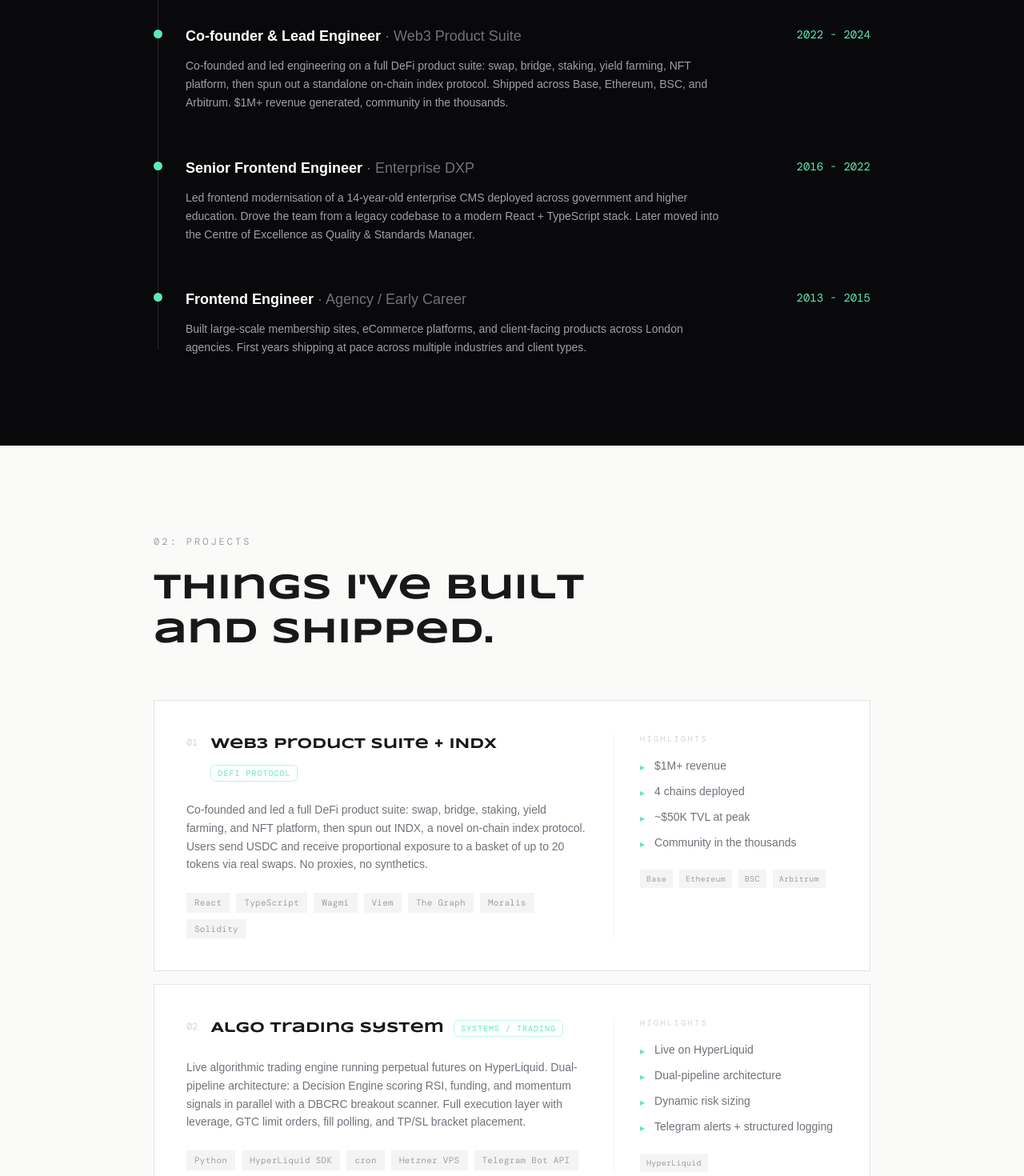
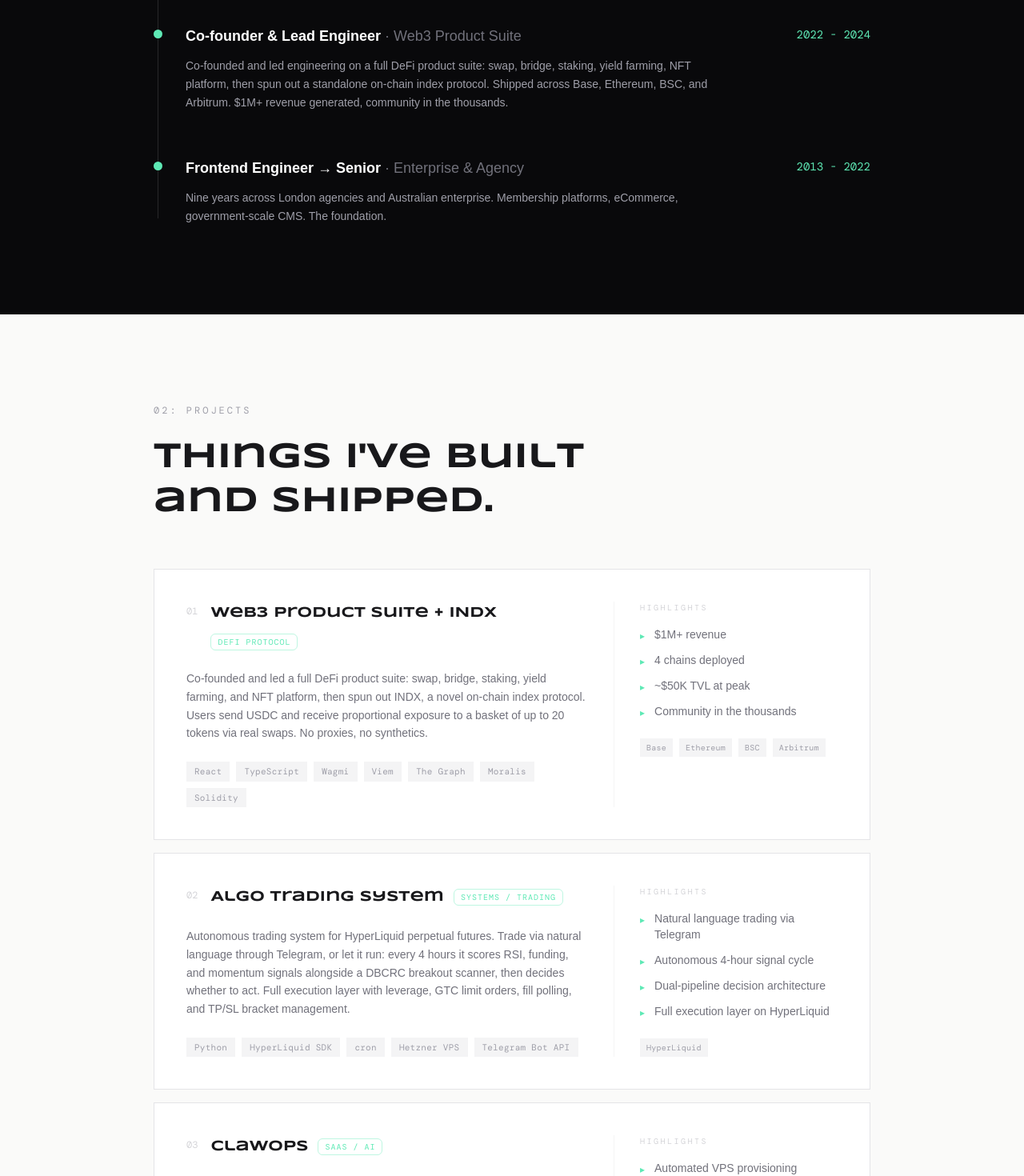
Before and after one commit to GavinJaynes/gavin-jaynes, a React (Vite) app: page / in a window 1280 px wide. Shown: the part 1330-2800 px from the top of the page at 80% size. Built offline with nearby package versions, Linux system fonts and the light colour scheme; a web font is replaced by a local one.

Commit message:
Remove the wanker

```diff
--- a/src/components/About.tsx
+++ b/src/components/About.tsx
@@ -5,7 +5,7 @@ const points = [
   { label: "~15 years", detail: "Writing production code" },
   { label: "4 years", detail: "Deep in DeFi & Web3" },
   { label: "Enterprise scale", detail: "Squiz Matrix, gov & higher-ed" },
-  { label: "AI-augmented", detail: "Every day, not as a gimmick" },
+  { label: "AI products", detail: "Built and shipped, not just a user" },
   { label: "Standards-driven", detail: "Workflow, process & craft matter" },
   { label: "Seen it all", detail: "Flash, jQuery, TypeScript, the AI wave" },
 ]
@@ -74,14 +74,6 @@ export function About() {
           ))}
         </div>
 
-        {/* Closing */}
-        <p className="font-sans text-sm text-zinc-400 italic mt-10 max-w-xl leading-relaxed">
-          I've done the enterprise thing. I know the rituals, the standups, the
-          sprint reviews. I've also co-founded two startups, shipped DeFi
-          products to thousands of users, and built a live trading system from
-          scratch. I'm passionate about standards, workflow, and craft,
-          and I'm ready for whatever's next.
-        </p>
       </div>
     </section>
   )
--- a/src/components/Hero.tsx
+++ b/src/components/Hero.tsx
@@ -15,13 +15,61 @@ const ALL_STATS = [
   { value: "12", label: "Rebrands survived" },
 ]
 
+const ASCII_ART = `...............................................::--:................................................
+...........................................:-=*#**%%+--:............................................
+.........................................:-+#%@@@@@@%%%##*=.........................................
+......................................:--+#%%#%%@%%@@@@@%**=........................................
+......................................-=*%@%%%@@@@%@@@@@@@@%##=:....................................
+.....................................:=*#%%%%%#*++++**#%@@@%#+*+-...................................
+.....................................:+#%%#+--::::::---=+#%@@%%#=...................................
+.....................................-%%%*-::::::::::----=+#%%%#*-..................................
+.....................................=%%*=:::::::::::----==+#%#+-:..................................
+....................................-#%#*-::::::::::::---==+*%@%+:..................................
+...................................:+%@%+-::--==-::::::-==+++#@#-...................................
+....................................=%%*-:::::----::--=++++++#%=....................................
+....................................-+#*-:--=*##**=:-*#*****+*+:....................................
+...................................:--==::::--====-:-=***+***+*=....................................
+....................................--=-:::::::::::::=+++===++*-....................................
+....................................:-=--::::::::::::=++==-=+++:....................................
+.....................................--=-::::::::-===*#*+===++-.....................................
+......................................:---::::--=+*###%%#*+++=:.....................................
+.......................................:=--::-++++++++*###***-......................................
+.......................................:++=---=-:::=+++++**#+:......................................
+.......................................:+#*===--::-=+*++*###-.......................................
+.......................................:-=**++*====+++*#%%*-........................................
+.......................................----+*###*######%%+:.........................................
+.....................................---::--=++*###%##%%#=..........................................
+...................................:-==-:::--========*##*+-:........................................
+.....................................-=-:::---------=+****+=--::....................................
+.......................................:::----------=+***#+------:::................................
+..........................................:-----====+=+*##+--:---:::::::............................
+...........................:...:.....:........:-=***==**=--::::::::::::::::.........................
+.............................:........::...........::::::::::::::::::::::::::.......................
+..........................::..:::.......:..............::::::::::::::.:::.::-:......................
+...........................::..:::......::.........:...::::::::::::::..::..:::......................
+............................::..::.......::....::...:...::::::::.:::::.::..:::-.....................
+`
+
 function pickTwo<T>(arr: T[]): T[] {
   const shuffled = [...arr].sort(() => Math.random() - 0.5)
   return shuffled.slice(0, 2)
 }
 
+function AsciiPlaceholder({ visible }: { visible: boolean }) {
+  return (
+    <pre
+      aria-hidden
+      className={`absolute inset-0 overflow-hidden font-mono text-zinc-400 leading-[1.15] select-none pointer-events-none transition-opacity duration-700 ${visible ? "opacity-100" : "opacity-0"}`}
+      style={{ fontSize: "clamp(5.5px, 1.05vw, 8px)" }}
+    >
+      {ASCII_ART}
+    </pre>
+  )
+}
+
 export function Hero() {
   const [colored, setColored] = useState(false)
+  const [imageLoaded, setImageLoaded] = useState(false)
   const [stats] = useState(() => pickTwo(ALL_STATS))
 
   useEffect(() => {
@@ -45,20 +93,22 @@ export function Hero() {
             Hello
           </h1>
           <p className="font-sans mt-1.5 text-sm leading-snug text-zinc-400 max-w-xs animate-in fade-in slide-in-from-bottom-3 duration-700 delay-150 fill-mode-both">
-            Frontend engineer. DeFi native. Algo trading systems. AI-augmented.
+            Frontend engineer. DeFi native. Algo trading systems. AI products.
           </p>
         </div>
 
-        {/* Image — grows to fill all remaining space, clipped so whitespace in photo file doesn't show */}
+        {/* Image */}
         <div className="relative flex-1 min-h-0 overflow-hidden">
+          <AsciiPlaceholder visible={!imageLoaded} />
           <img
             src="/me.png"
             alt="Gavin Jaynes"
-            className={`absolute inset-0 h-full w-full object-cover object-top transition-[filter] duration-1000 ${colored ? "grayscale-0" : "grayscale"}`}
+            onLoad={() => setImageLoaded(true)}
+            className={`absolute inset-0 h-full w-full object-cover object-top transition-[filter,opacity] duration-1000 ${colored ? "grayscale-0" : "grayscale"} ${imageLoaded ? "opacity-100" : "opacity-0"}`}
           />
         </div>
 
-        {/* Buttons — full width, side by side, pinned to bottom */}
+        {/* Buttons */}
         <div className="grid grid-cols-2 animate-in fade-in duration-700 delay-500 fill-mode-both">
           <a
             href="#projects"
@@ -101,14 +151,8 @@ export function Hero() {
                 </div>
               ))}
             </div>
-            <p className="font-sans mt-5 text-xs text-zinc-400 italic max-w-sm leading-relaxed">
-              The numbers might be made up, but the experience is real.{" "}
-              <button
-                onClick={() => document.getElementById("about")?.scrollIntoView({ behavior: "smooth" })}
-                className="underline underline-offset-2 hover:text-zinc-700 transition-colors"
-              >
-                Find out more below.
-              </button>
+            <p className="font-mono mt-5 text-[10px] tracking-[0.2em] text-zinc-400">
+              * figures unaudited
             </p>
           </div>
 
@@ -121,7 +165,7 @@ export function Hero() {
               Hello
             </h1>
             <p className="font-sans mt-6 max-w-sm text-lg leading-relaxed text-zinc-400">
-              Frontend engineer. DeFi native. Algo trading systems. AI-augmented.
+              Frontend engineer. DeFi native. Algo trading systems. AI products.
             </p>
           </div>
 
@@ -143,12 +187,14 @@ export function Hero() {
         </div>
 
         {/* Right photo */}
-        <div className="relative w-[46%] flex-none">
+        <div className="relative w-[46%] flex-none overflow-hidden">
           <div className="absolute inset-y-0 left-0 z-10 w-32 bg-linear-to-r from-stone-50 to-transparent" />
+          <AsciiPlaceholder visible={!imageLoaded} />
           <img
             src="/me.png"
             alt="Gavin Jaynes"
-            className={`h-full w-full object-cover object-top transition-[filter] duration-1000 ${colored ? "grayscale-0" : "grayscale"}`}
+            onLoad={() => setImageLoaded(true)}
+            className={`h-full w-full object-cover object-top transition-[filter,opacity] duration-1000 ${colored ? "grayscale-0" : "grayscale"} ${imageLoaded ? "opacity-100" : "opacity-0"}`}
           />
         </div>
       </div>
--- a/src/components/Projects.tsx
+++ b/src/components/Projects.tsx
@@ -18,8 +18,8 @@ const projects = [
     name: "Algo Trading System",
     type: "Systems / Trading",
     description:
-      "Live algorithmic trading engine running perpetual futures on HyperLiquid. Dual-pipeline architecture: a Decision Engine scoring RSI, funding, and momentum signals in parallel with a DBCRC breakout scanner. Full execution layer with leverage, GTC limit orders, fill polling, and TP/SL bracket placement.",
-    highlights: ["Live on HyperLiquid", "Dual-pipeline architecture", "Dynamic risk sizing", "Telegram alerts + structured logging"],
+      "Autonomous trading system for HyperLiquid perpetual futures. Trade via natural language through Telegram, or let it run: every 4 hours it scores RSI, funding, and momentum signals alongside a DBCRC breakout scanner, then decides whether to act. Full execution layer with leverage, GTC limit orders, fill polling, and TP/SL bracket management.",
+    highlights: ["Natural language trading via Telegram", "Autonomous 4-hour signal cycle", "Dual-pipeline decision architecture", "Full execution layer on HyperLiquid"],
     tech: ["Python", "HyperLiquid SDK", "cron", "Hetzner VPS", "Telegram Bot API"],
     chains: ["HyperLiquid"],
     url: null,
--- a/src/components/Work.tsx
+++ b/src/components/Work.tsx
@@ -17,18 +17,11 @@ const roles = [
       "Co-founded and led engineering on a full DeFi product suite: swap, bridge, staking, yield farming, NFT platform, then spun out a standalone on-chain index protocol. Shipped across Base, Ethereum, BSC, and Arbitrum. $1M+ revenue generated, community in the thousands.",
   },
   {
-    period: "2016 - 2022",
-    role: "Senior Frontend Engineer",
-    company: "Enterprise DXP",
+    period: "2013 - 2022",
+    role: "Frontend Engineer → Senior",
+    company: "Enterprise & Agency",
     description:
-      "Led frontend modernisation of a 14-year-old enterprise CMS deployed across government and higher education. Drove the team from a legacy codebase to a modern React + TypeScript stack. Later moved into the Centre of Excellence as Quality & Standards Manager.",
-  },
-  {
-    period: "2013 - 2015",
-    role: "Frontend Engineer",
-    company: "Agency / Early Career",
-    description:
-      "Built large-scale membership sites, eCommerce platforms, and client-facing products across London agencies. First years shipping at pace across multiple industries and client types.",
+      "Nine years across London agencies and Australian enterprise. Membership platforms, eCommerce, government-scale CMS. The foundation.",
   },
 ]
 
```
